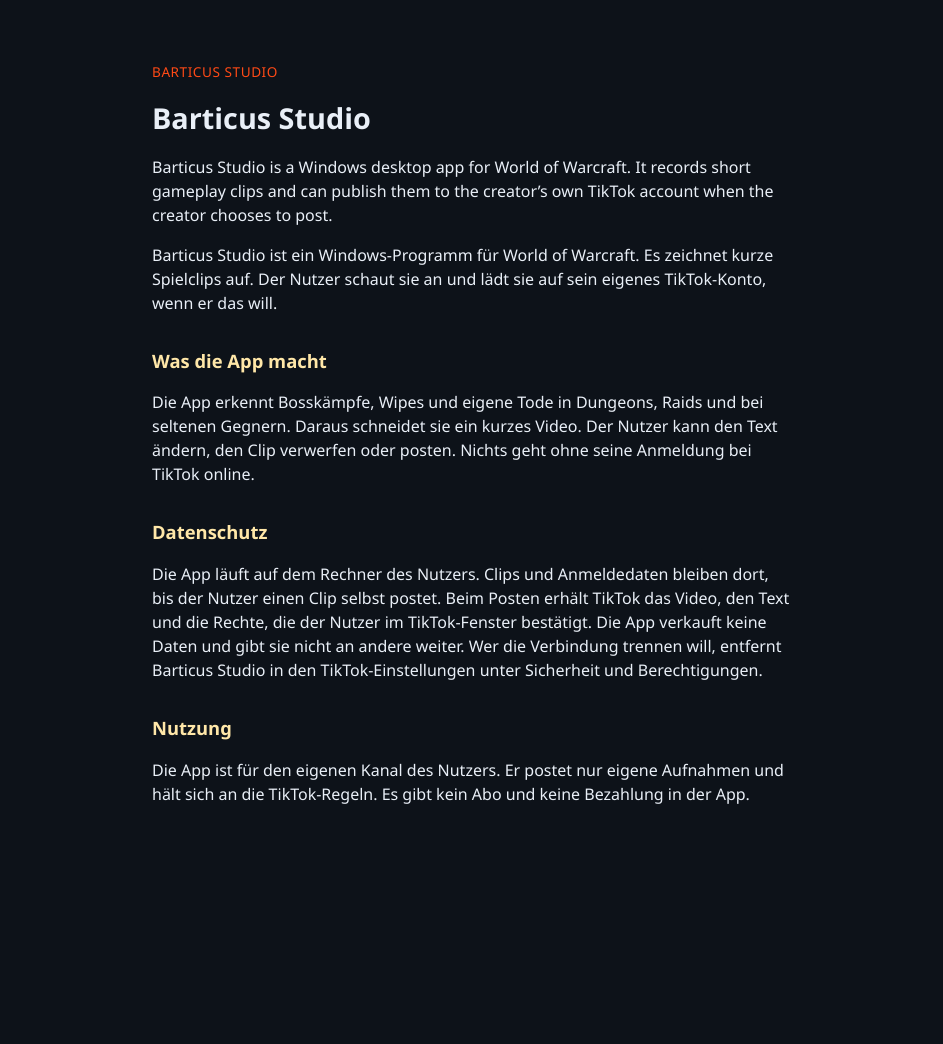
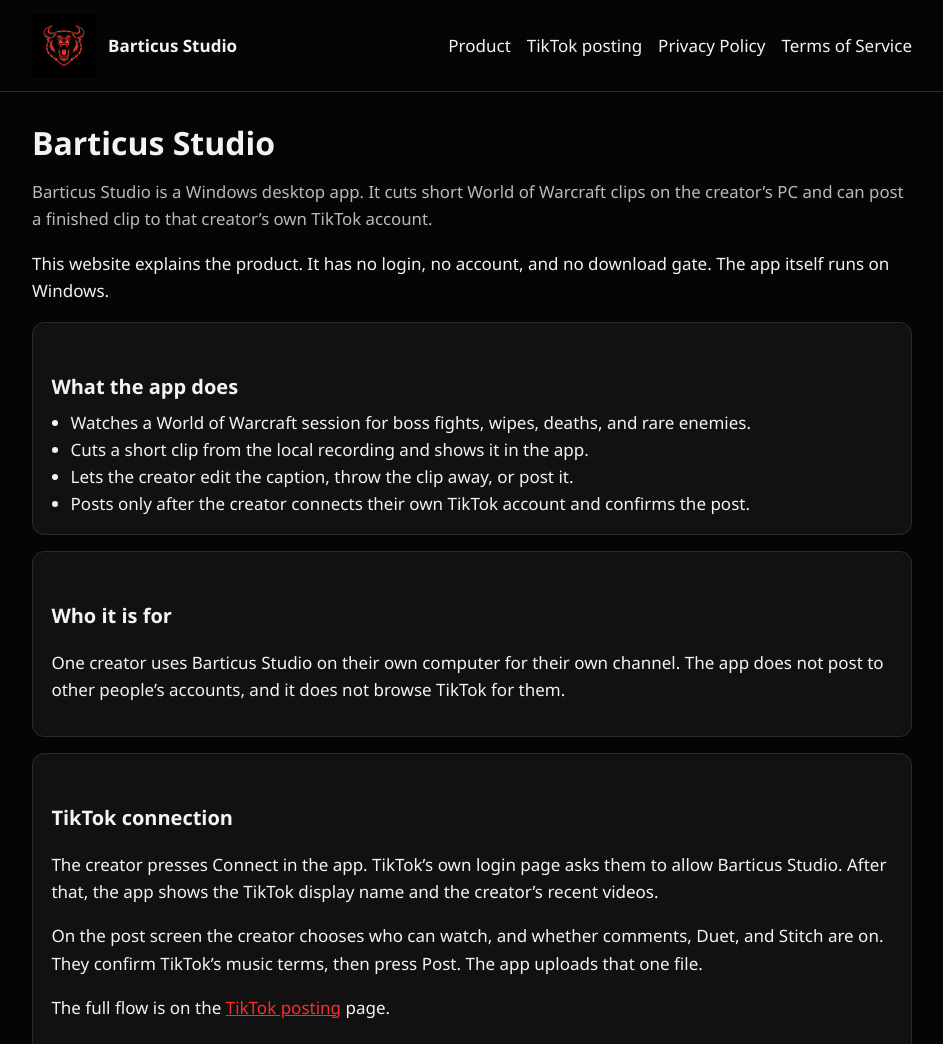
Before and after one commit to niko-mkv/barticus-studio, a plain HTML site: page index.html in a window 1280 px wide. Shown: the top 1044 px of the page, without its empty margins (168-1111 px from the left). Before the commit the page ends 886 px from the top, so only its background shows below. Drawn offline with Linux system fonts and the light colour scheme.

Commit message:
Show the app icon on the site and replace the one-page blurb with product, posting, privacy, and terms pages.
TikTok rejected the app because the favicon did not match the app icon and the URL looked like a landing page.

Co-authored-by: Cursor <cursoragent@cursor.com>

```diff
--- a/index.html
+++ b/index.html
@@ -1,33 +1,72 @@
 <!DOCTYPE html>
-<html lang="de">
+<html lang="en">
 <head>
   <meta charset="utf-8">
   <meta name="viewport" content="width=device-width, initial-scale=1">
   <title>Barticus Studio</title>
-  <style>
-    body { margin: 0; background: #0d1219; color: #e9eff7; font: 16px/1.5 "Segoe UI", sans-serif; }
-    main { max-width: 40rem; margin: 0 auto; padding: 3rem 1.25rem 4rem; }
-    h1 { font-size: 1.8rem; margin: 0 0 0.25rem; }
-    h2 { font-size: 1.15rem; margin: 2rem 0 0.5rem; color: #ffe7a8; }
-    a { color: #ff4a16; }
-    .mark { color: #ff4a16; letter-spacing: 0.04em; font-size: 0.85rem; }
-  </style>
+  <link rel="icon" href="favicon.ico" sizes="any">
+  <link rel="icon" type="image/png" href="icon.png">
+  <link rel="apple-touch-icon" href="icon.png">
+  <link rel="stylesheet" href="site.css">
 </head>
 <body>
+  <header>
+    <div class="bar">
+      <a class="brand" href="index.html">
+        <img src="icon.png" width="64" height="64" alt="Barticus Studio app icon">
+        Barticus Studio
+      </a>
+      <nav>
+        <a href="index.html">Product</a>
+        <a href="posting.html">TikTok posting</a>
+        <a href="privacy.html">Privacy Policy</a>
+        <a href="terms.html">Terms of Service</a>
+      </nav>
+    </div>
+  </header>
   <main>
-    <p class="mark">BARTICUS STUDIO</p>
     <h1>Barticus Studio</h1>
-    <p>Barticus Studio is a Windows desktop app for World of Warcraft. It records short gameplay clips and can publish them to the creator’s own TikTok account when the creator chooses to post.</p>
-    <p>Barticus Studio ist ein Windows-Programm für World of Warcraft. Es zeichnet kurze Spielclips auf. Der Nutzer schaut sie an und lädt sie auf sein eigenes TikTok-Konto, wenn er das will.</p>
+    <p class="lead">Barticus Studio is a Windows desktop app. It cuts short World of Warcraft clips on the creator’s PC and can post a finished clip to that creator’s own TikTok account.</p>
+    <p>This website explains the product. It has no login, no account, and no download gate. The app itself runs on Windows.</p>
 
-    <h2>Was die App macht</h2>
-    <p>Die App erkennt Bosskämpfe, Wipes und eigene Tode in Dungeons, Raids und bei seltenen Gegnern. Daraus schneidet sie ein kurzes Video. Der Nutzer kann den Text ändern, den Clip verwerfen oder posten. Nichts geht ohne seine Anmeldung bei TikTok online.</p>
+    <section>
+      <h2>What the app does</h2>
+      <ul>
+        <li>Watches a World of Warcraft session for boss fights, wipes, deaths, and rare enemies.</li>
+        <li>Cuts a short clip from the local recording and shows it in the app.</li>
+        <li>Lets the creator edit the caption, throw the clip away, or post it.</li>
+        <li>Posts only after the creator connects their own TikTok account and confirms the post.</li>
+      </ul>
+    </section>
 
-    <h2 id="privacy">Datenschutz</h2>
-    <p>Die App läuft auf dem Rechner des Nutzers. Clips und Anmeldedaten bleiben dort, bis der Nutzer einen Clip selbst postet. Beim Posten erhält TikTok das Video, den Text und die Rechte, die der Nutzer im TikTok-Fenster bestätigt. Die App verkauft keine Daten und gibt sie nicht an andere weiter. Wer die Verbindung trennen will, entfernt Barticus Studio in den TikTok-Einstellungen unter Sicherheit und Berechtigungen.</p>
+    <section>
+      <h2>Who it is for</h2>
+      <p>One creator uses Barticus Studio on their own computer for their own channel. The app does not post to other people’s accounts, and it does not browse TikTok for them.</p>
+    </section>
 
-    <h2 id="terms">Nutzung</h2>
-    <p>Die App ist für den eigenen Kanal des Nutzers. Er postet nur eigene Aufnahmen und hält sich an die TikTok-Regeln. Es gibt kein Abo und keine Bezahlung in der App.</p>
+    <section>
+      <h2>TikTok connection</h2>
+      <p>The creator presses Connect in the app. TikTok’s own login page asks them to allow Barticus Studio. After that, the app shows the TikTok display name and the creator’s recent videos.</p>
+      <p>On the post screen the creator chooses who can watch, and whether comments, Duet, and Stitch are on. They confirm TikTok’s music terms, then press Post. The app uploads that one file.</p>
+      <p>The full flow is on the <a href="posting.html">TikTok posting</a> page.</p>
+    </section>
+
+    <section>
+      <h2>What stays on the PC</h2>
+      <p>Clips, captions, and the TikTok connection stay on the creator’s computer until they post. A post sends TikTok the video, the caption, and the settings the creator just confirmed. Barticus Studio does not sell that data.</p>
+      <p>Details are in the <a href="privacy.html">Privacy Policy</a>. Rules for using the app are in the <a href="terms.html">Terms of Service</a>.</p>
+    </section>
+
+    <section>
+      <h2>Contact</h2>
+      <p>Questions about the app, the Privacy Policy, or the Terms of Service: <a href="mailto:markovic.nikola@gmx.at">markovic.nikola@gmx.at</a></p>
+    </section>
   </main>
+  <footer>
+    <div class="wrap">
+      <img src="icon.png" width="32" height="32" alt="">
+      Barticus Studio · <a href="privacy.html">Privacy Policy</a> · <a href="terms.html">Terms of Service</a> · <a href="posting.html">TikTok posting</a>
+    </div>
+  </footer>
 </body>
 </html>
--- /dev/null
+++ b/site.css
@@ -0,0 +1,68 @@
+:root {
+  color-scheme: dark;
+  --bg: #050505;
+  --panel: #111111;
+  --line: #2a2a2a;
+  --text: #f3f3f3;
+  --muted: #b9b9b9;
+  --red: #ff2a2a;
+}
+* { box-sizing: border-box; }
+body {
+  margin: 0;
+  background: var(--bg);
+  color: var(--text);
+  font: 17px/1.6 "Segoe UI", sans-serif;
+}
+a { color: var(--red); }
+header, footer {
+  border-color: var(--line);
+  border-style: solid;
+}
+header { border-width: 0 0 1px; }
+footer { border-width: 1px 0 0; }
+.bar, main, footer .wrap {
+  width: min(880px, calc(100% - 2rem));
+  margin: 0 auto;
+}
+.bar {
+  display: flex;
+  align-items: center;
+  gap: 1rem;
+  padding: 0.85rem 0;
+}
+.brand {
+  display: flex;
+  align-items: center;
+  gap: 0.75rem;
+  color: inherit;
+  text-decoration: none;
+  font-weight: 700;
+}
+.brand img {
+  width: 64px;
+  height: 64px;
+  display: block;
+  background: #000;
+}
+nav { margin-left: auto; display: flex; gap: 1rem; flex-wrap: wrap; }
+nav a { color: var(--text); text-decoration: none; }
+nav a:hover { color: var(--red); }
+main { padding: 2rem 0 3rem; }
+h1 { font-size: 2rem; line-height: 1.2; margin: 0 0 0.75rem; }
+h2 { font-size: 1.25rem; margin: 2rem 0 0.4rem; }
+section {
+  background: var(--panel);
+  border: 1px solid var(--line);
+  border-radius: 12px;
+  padding: 1rem 1.15rem;
+  margin: 1rem 0;
+}
+ul { margin: 0.4rem 0 0; padding-left: 1.2rem; }
+.lead { color: var(--muted); font-size: 1.05rem; }
+footer { color: var(--muted); }
+footer .wrap { padding: 1.25rem 0 2rem; }
+@media (max-width: 720px) {
+  .bar { align-items: flex-start; flex-direction: column; }
+  nav { margin-left: 0; }
+}
```
Also changed, not shown: posting.html (added, +76 -0 lines), privacy.html (added, +85 -0 lines), terms.html (added, +72 -0 lines), favicon.ico (added), icon.png (added).
